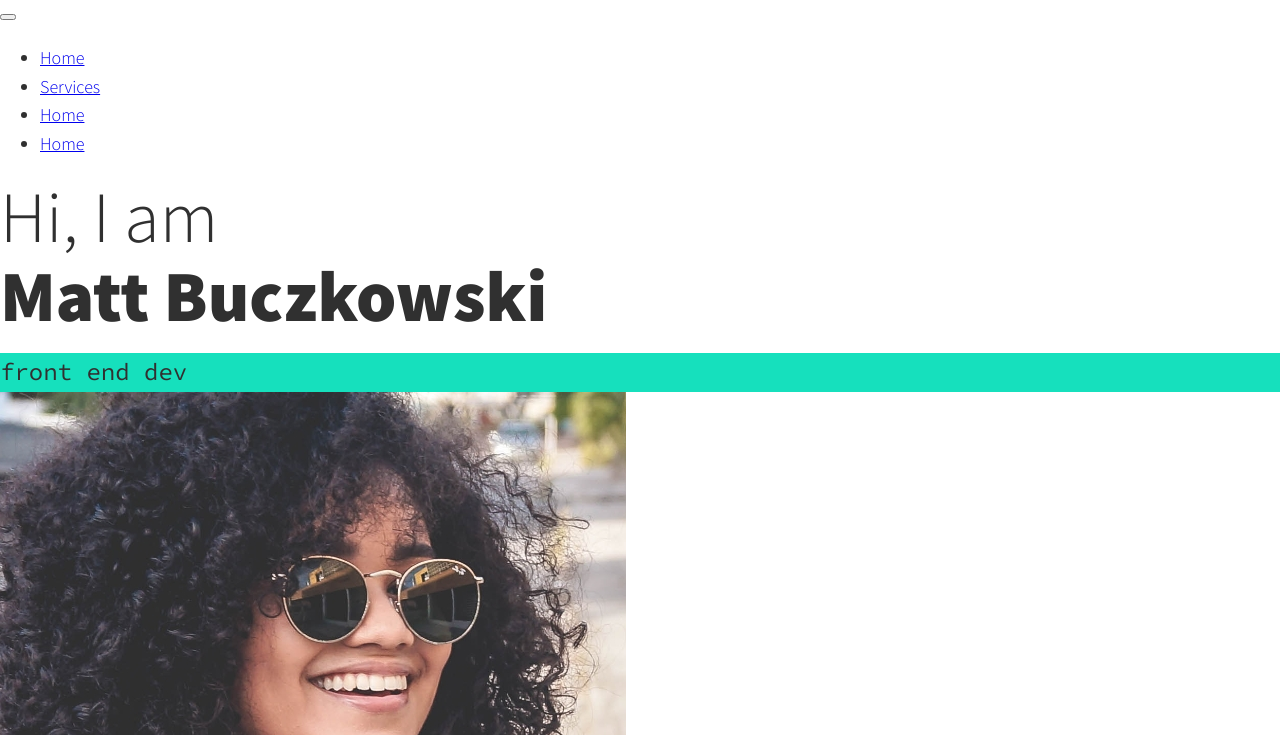
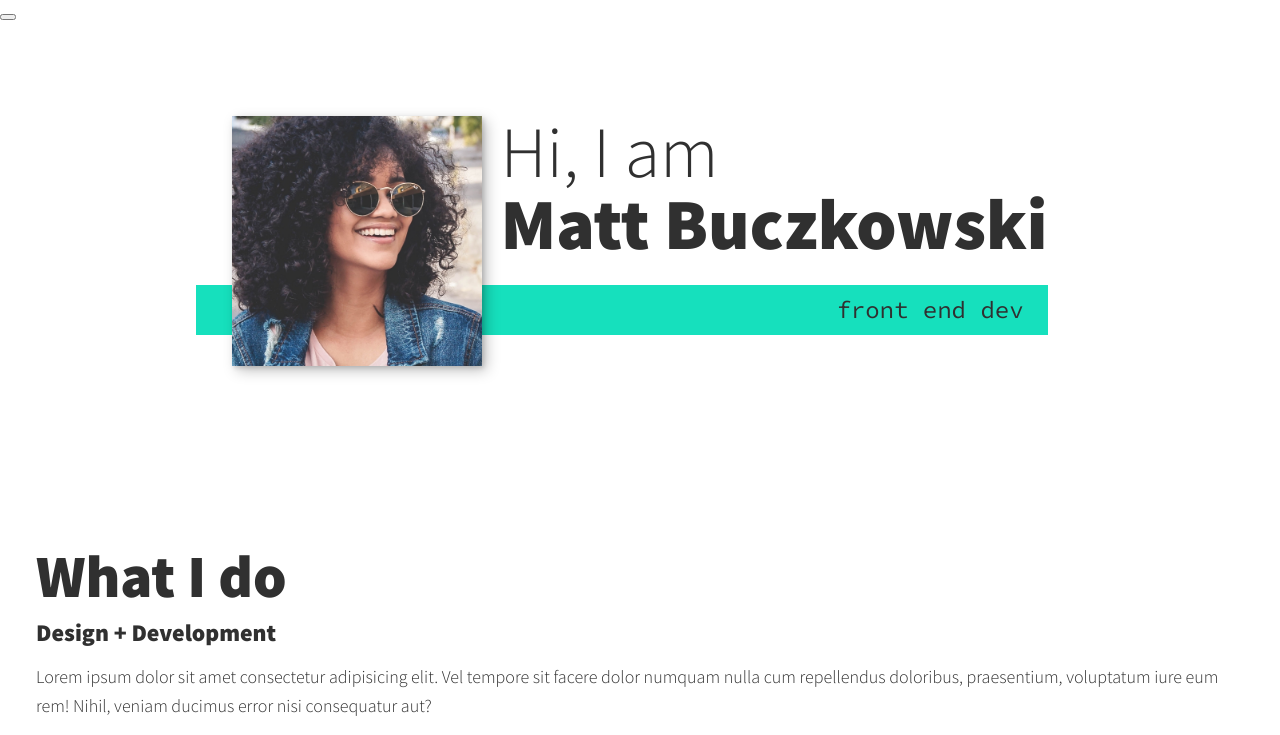
Before and after one commit to MattB1995/my_website, a website built with Vite: page index.html in a window 1280 px wide. Shown: the part 54-789 px from the top of the page. Built offline with nearby package versions, Linux system fonts and the light colour scheme.

Commit message:
styled intro section

```diff
--- a/css/styles.css
+++ b/css/styles.css
@@ -19,6 +19,10 @@
     --fs-h2: 2.25rem;
     --fs-h3: 1.25rem;
     --fs-body: 1rem;
+
+    /*boxshadow / second line is for 2nd shadow, they layer on top of each other*/
+    --bs: 0.25em 0.25em 0.75em rgba(0,0,0,.25),
+          0.125em 0.125em 0.25em rgba(0,0,0,.15);
 }
 
 /* When we hit small res device (phone screen), the variables will automatically swich to these settings */
@@ -43,6 +47,10 @@ font-size: var(--fs-body);
 line-height: 1.6;
 }
 
+section {
+    padding: 5em 2em;
+}
+
 img {
     display: block;
     max-width: 100%;
@@ -55,7 +63,7 @@ strong { font-weight: var(--fw-bold)}
 h1,
 h2,
 h3 {
-    line-height: 1.1;
+    line-height: 1;
     margin: 0;
 }
 
@@ -84,5 +92,58 @@ h3 { font-size: var(--fs-h3) }
 .section__subtitle--intro,
 .section__subtitle--about {
     background: var(--clr-accent);
+    padding: .25em 1em;
     font-family: var(--ff-secondary);
+    margin-bottom: 1em;
 }
+
+/* Header */
+
+nav {
+    display: none;
+}
+
+/* Intro section */
+
+.intro {
+    position: relative;
+
+}
+
+.intro__img {
+    box-shadow: var(--bs);
+}
+
+.section__subtitle--intro {
+    display: inline-block;
+}
+
+@media (min-width: 600px) {
+    .intro {
+        display: grid;
+        width: min-content;
+        margin: 0 auto;
+        grid-column-gap: 1em;
+        grid-template-areas:
+        "img title"
+        "img subtitle";
+        grid-template-columns: min-content max-content;
+    }
+
+    .intro__img {
+        grid-area: img;
+        min-width: 250px;
+        position: relative;
+        z-index: 2;
+    }
+
+    .section__subtitle--intro {
+        align-self: start;
+        grid-column: -1/1;
+        grid-row: 2;
+        text-align: right;
+        position: relative;
+        left:-1.5em;
+        width: calc(100% + 1.5em);
+    }
+}
--- a/index.html
+++ b/index.html
@@ -41,7 +41,7 @@
                 Hi, I am <strong>Matt Buczkowski</strong>
             </h1>
             <p class="section__subtitle section__subtitle--intro">front end dev</p>
-            <img src="img/dev-jane-01.jpg" alt="a picture of Matt Buczkowski">
+            <img src="img/dev-jane-01.jpg" alt="a picture of Matt Buczkowski" class="intro__img">
         </section>
 
         <!-- My services -->
```
